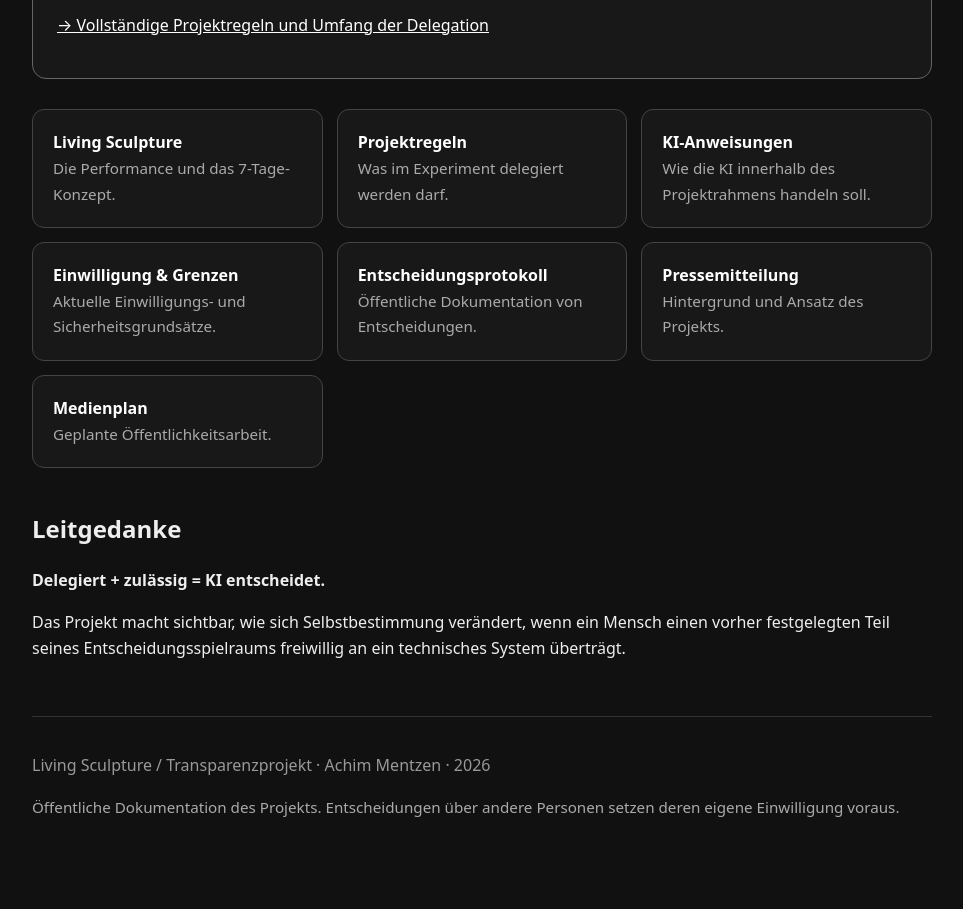
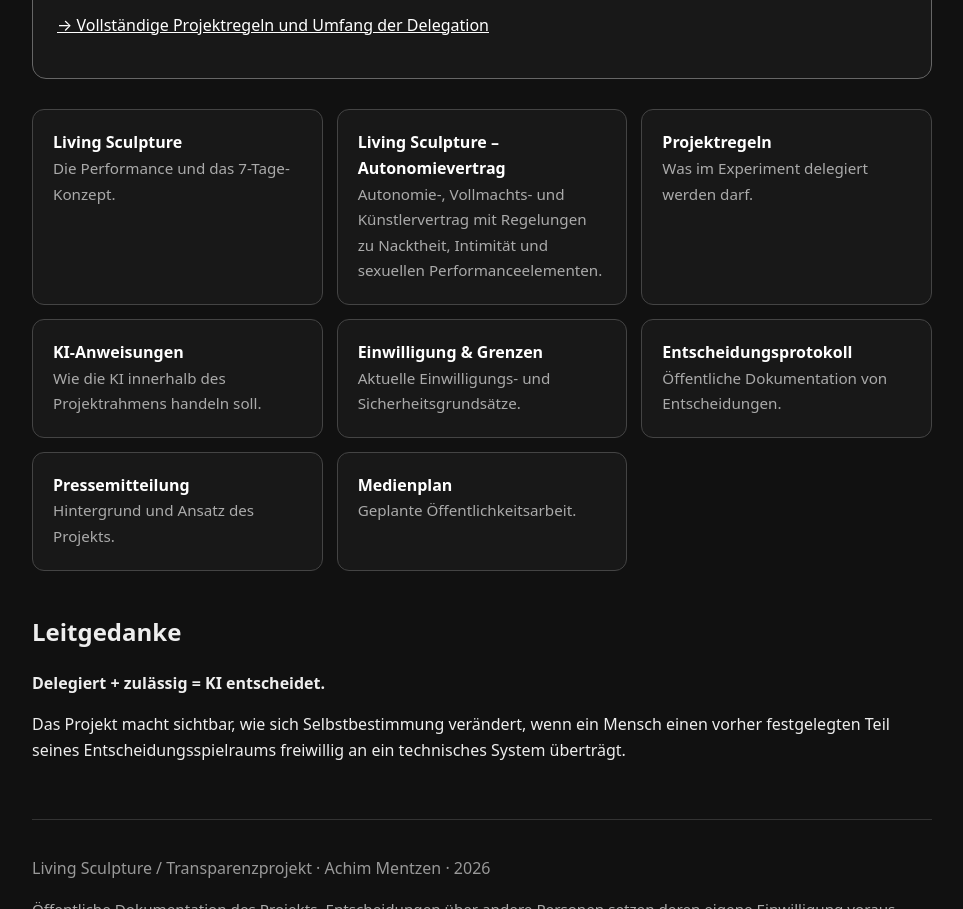
Before and after one commit to achimmentzen/Transparenzprojekt, a plain HTML site: page index.html in a window 1280 px wide. Shown: the part 1035-1944 px from the top of the page, without its empty margins (158-1121 px from the left). Drawn offline with Linux system fonts and the light colour scheme.

Commit message:
Living Sculpture Autonomievertrag im Index verlinken

```diff
--- a/index.html
+++ b/index.html
@@ -47,6 +47,10 @@
       <strong>Living Sculpture</strong><br>
       <span class="small">Die Performance und das 7-Tage-Konzept.</span>
     </a>
+    <a class="card" href="./LIVING_SCULPTURE_AUTONOMIEVERTRAG.md">
+      <strong>Living Sculpture – Autonomievertrag</strong><br>
+      <span class="small">Autonomie-, Vollmachts- und Künstlervertrag mit Regelungen zu Nacktheit, Intimität und sexuellen Performanceelementen.</span>
+    </a>
     <a class="card" href="./PROJECT_RULES.md">
       <strong>Projektregeln</strong><br>
       <span class="small">Was im Experiment delegiert werden darf.</span>
```
